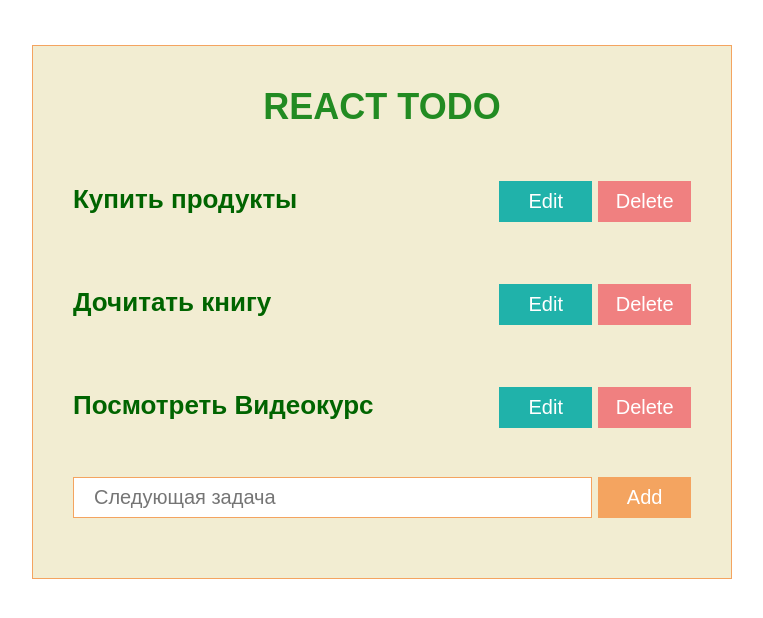
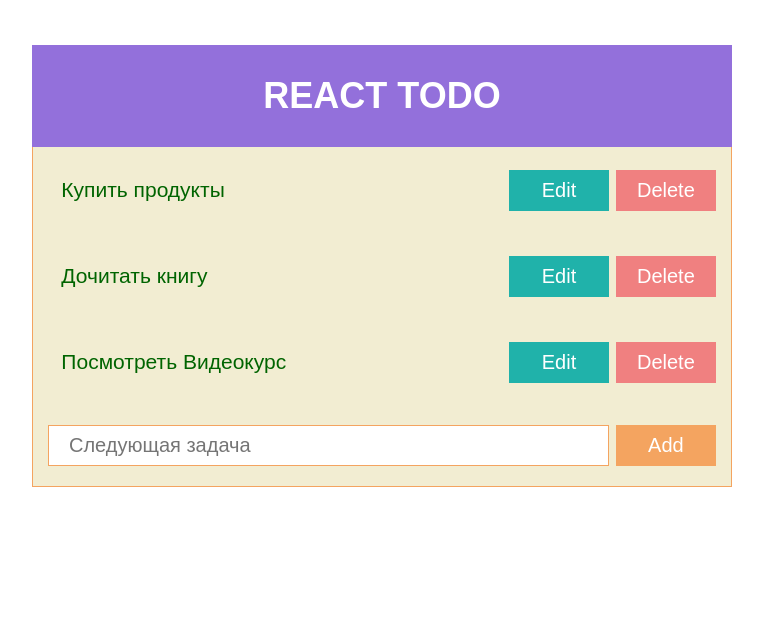
Before and after one commit to kaiaz/react_todo_prj, a React (Create React App) app: page / in a window 1280 px wide. Shown: the top 618 px of the page, without its empty margins (258-1021 px from the left). Built offline with nearby package versions, Linux system fonts and the light colour scheme.

Commit message:
fixed css style

```diff
--- a/src/App.js
+++ b/src/App.js
@@ -70,6 +70,7 @@ class App extends React.Component {
             <div className="App">
                 <h1 className='mainTitle'>React Todo</h1>
 
+                <main className="tasks">
                     {this.state.todos.map(todo => <Todo
                         title={todo.title}
                         id = {todo.id}
@@ -81,6 +82,8 @@ class App extends React.Component {
                     <div className="panel">
                         <Field onAdd = {this.handleAdd}/>
                     </div>
+                </main>
+
             </div>
         );
     }
--- a/src/components/Todo.js
+++ b/src/components/Todo.js
@@ -30,6 +30,7 @@ class Todo extends React.Component {
     renderDisplay() {
         return(
             <section className='task'>
+
                 <p className='task-text'>{this.props.title}</p>
                 <Button name='Edit' className='btn btn-edit' onClick={() => this.setState({editing: true})}/>
                 <Button name='Delete' className='btn btn-delete' onClick={ () => this.props.onDelete(this.props.id)}/>
--- a/src/index.css
+++ b/src/index.css
@@ -13,24 +13,33 @@ body {
   margin: 0 auto;
   background: #f2edd2;
   margin-top: 45px;
-  border: 1px solid sandybrown;
-  padding: 40px;
+
 }
 
 .mainTitle {
   text-align: center;
   text-transform: uppercase;
-  color: forestgreen;
+  color: #fff;
+  background: mediumpurple;
   margin: 0;
-  padding-bottom: 20px;
+  padding: 30px 10px;
   font-weight: 800;
   font-size: 36px;
 }
 
+.tasks {
+  border: 1px solid sandybrown;
+  border-top: none;
+}
+
+
 .panel {
-  padding: 20px 0px;
+  padding: 20px 15px;
   font-size: 20px;
+}
 
+.todo-edit-form {
+  padding: 0px 15px;
 }
 
 .taskField {
@@ -78,14 +87,15 @@ body {
 }
 
 .task {
-  padding: 10px 0px;
+  padding: 10px 15px;
   color: darkgreen;
-  font-size: 26px;
-  font-weight: 800;
+  font-size: 21px;
+
 }
 
 
 .task-text {
   display: inline-block;
-  width: 68%;
+  width: 66%;
+  margin-left: 2%;
 }
```
Also changed, not shown: src/img/check.png (added). Lines whose indentation alone changed are shown as unchanged.
